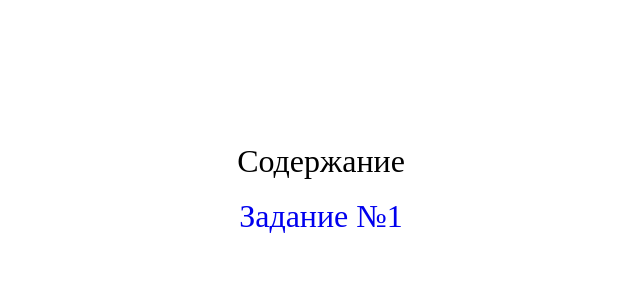
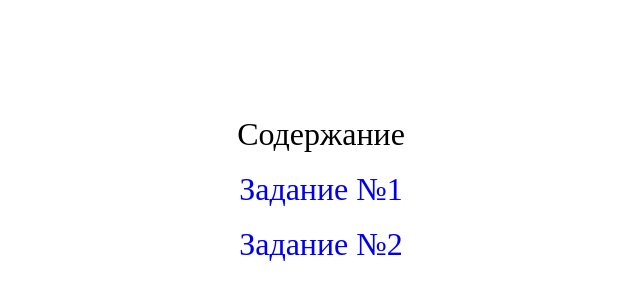
Before and after one commit to Centurion-X/bend-avt-2, a plain HTML site: page index.html in a window 1280 px wide. Shown: the part 102-402 px from the top of the page, without its empty margins (319-959 px from the left). Drawn offline with Linux system fonts and the light colour scheme.

Commit message:
Update index.html
Added the second task.

```diff
--- a/index.html
+++ b/index.html
@@ -19,6 +19,8 @@
         <br>
         <a href="1/build/index.html">Задание №1</a>
         <br>
+        <a href="2/build/index.html">Задание №2</a>
+        <br>
     </div>
 </body>
 
```
